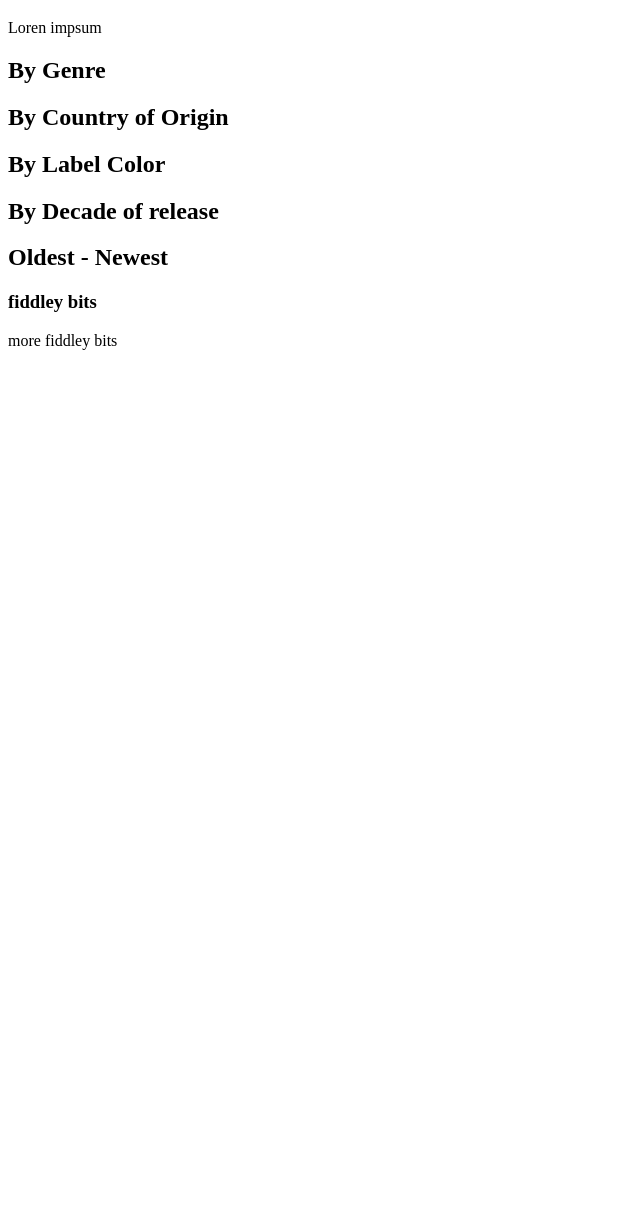
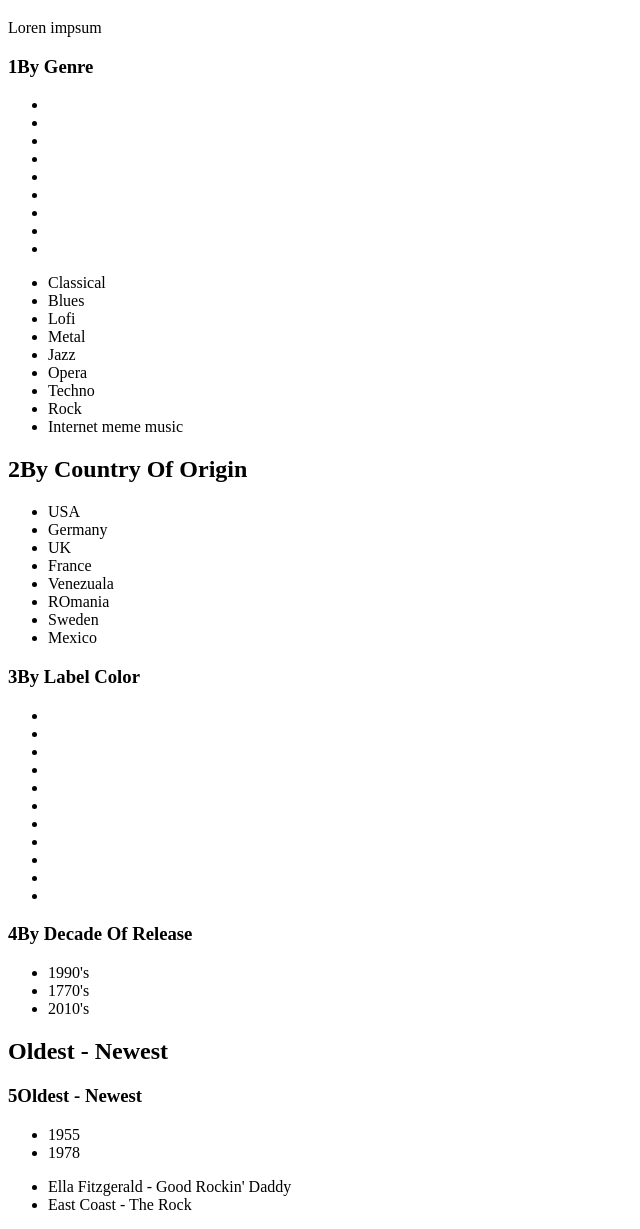
Before and after one commit to CSteinmuller/playing-with-css, a plain HTML site: page core.html in a window 1280 px wide. Shown: the part 61-1290 px from the top of the page, without its empty margins (0-640 px from the left). Before the commit the page ends 800 px from the top, so only its background shows below. Drawn offline with Linux system fonts and the light colour scheme.

Commit message:
content modified from looking at examples
Probably needs fine tuning

```diff
--- a/core.html
+++ b/core.html
@@ -4,11 +4,82 @@
 
 <h1>For The Record</h1>
 <p>Loren impsum</p>
-<h2>By Genre</h2>
-<h2>By Country of Origin</h2>
-<h2>By Label Color</h2>
-<h2>By Decade of release</h2>
+<section>
+<h3><span>1</span>By Genre</h3>
+<ul id="genre">
+<li></li>
+<li></li>
+<li></li>
+<li></li>
+<li></li>
+<li></li>
+<li></li>
+<li></li>
+<li></li>
+</ul>
+
+<ul class="genre">
+<li><span class="orange"></span>Classical</li>
+<li><span class="blue"></span>Blues</li>
+<li><span class="green"></span>Lofi</li>
+<li><span class="yellow"></span>Metal</li>
+<li><span class="pink"></span>Jazz</li>
+<li><span class="red"></span>Opera</li>
+<li><span class="brown"></span>Techno</li>
+<li><span class="purple"></span>Rock</li>
+<li><span class="beige"></span>Internet meme music</li>
+</ul>
+</section>
+<h2><span>2</span>By Country Of Origin</h2>
+<ul class="origin">
+<li><span>USA</span></li>
+<li><span>Germany</span></li>
+<li><span>UK</span></li>
+<li><span>France</span></li>
+<li><span>Venezuala</span></li>
+<li><span>ROmania</span></li>
+<li><span>Sweden</span></li>
+<li><span>Mexico</span></li>
+</ul>
+</section>
+ <section>
+<h3><span>3</span>By Label Color</h3>
+<ul class="label">
+<li></li>
+<li></li>
+<li></li>
+<li></li>
+<li></li>
+<li></li>
+<li></li>
+<li></li>
+<li></li>
+<li></li>
+<li></li>
+</ul>
+</section>
+
+<section>
+<h3><span>4</span>By Decade Of Release</h3>
+<ul class="decade">
+<li>1990's</li>
+<li>1770's</li>
+<li>2010's</li>
+</ul>
+</section>
 <h2>Oldest - Newest</h2>
+ <section>
+<h3><span>5</span>Oldest - Newest</h3>
+<ul class="oldest">
+<li>1955</li>
+<li>1978</li>
+</ul>
+
+<ul class="newest">
+<li><span class="ella"></span>Ella Fitzgerald - Good Rockin' Daddy</li>
+<li><span class="rock"></span>East Coast - The Rock</li>
+</ul>
+</section>
 <h3>fiddley bits</h3>
 <p>more fiddley bits</p>
 </body>
```
